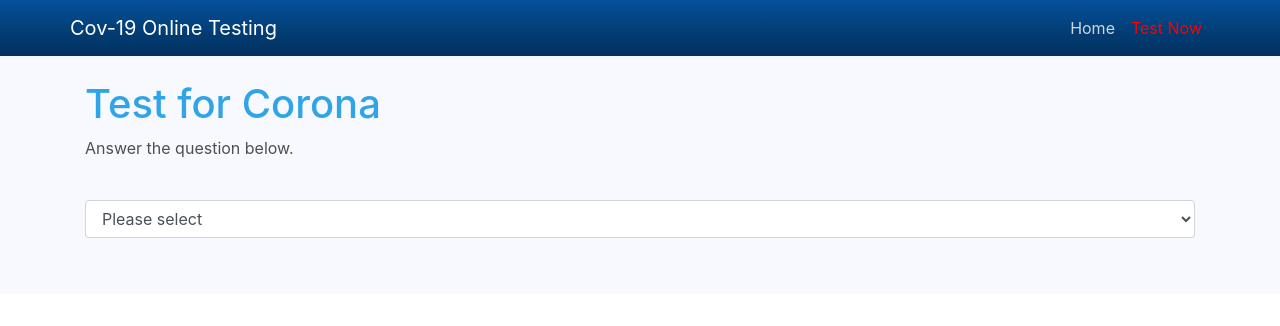
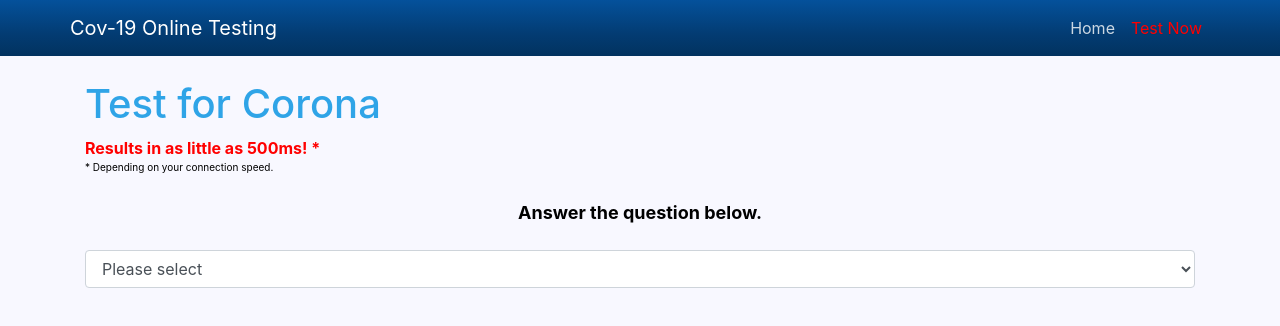
Before and after one commit to bjsmith3185/OnlineCoronaTestv2, a Next.js app: page /test in a window 1280 px wide. Shown: the top 326 px of the page. Built offline with nearby package versions, Linux system fonts and the light colour scheme.

Commit message:
added text and css to test page

```diff
--- a/package.json
+++ b/package.json
@@ -6,7 +6,7 @@
   "scripts": {
     "dev": "next",
     "build": "next build",
-    "start": "next start -p $PORT"
+    "start": "next start"
   },
   "repository": {
     "type": "git",
--- /dev/null
+++ b/pages/Test.module.css
@@ -0,0 +1,18 @@
+
+.info1 {
+    font-size: 16px;
+    color: red;
+    font-weight: bold;
+}
+
+.info2 {
+    font-size: 10px;
+    color: black;
+}
+
+.info3 {
+    font-weight: bolder;
+    font-size: 18px;
+    text-align: center;
+    color: black;
+}
--- a/pages/test.js
+++ b/pages/test.js
@@ -1,11 +1,15 @@
 import Layout from "../components/layout";
 import Evaluate from "../components/Evaluate";
+import styles from "./Test.module.css";
 
 const Test = () => (
   <Layout>
     <div>
       <h1>Test for Corona</h1>
-      <p>Answer the question below.</p>
+      <div className={styles.info1}>Results in as little as 500ms! *</div>
+      <div className={styles.info2}>* Depending on your connection speed.</div>
+      <br/>
+      <div className={styles.info3}>Answer the question below.</div>
       <br/>
       <Evaluate/>
     </div>
```
